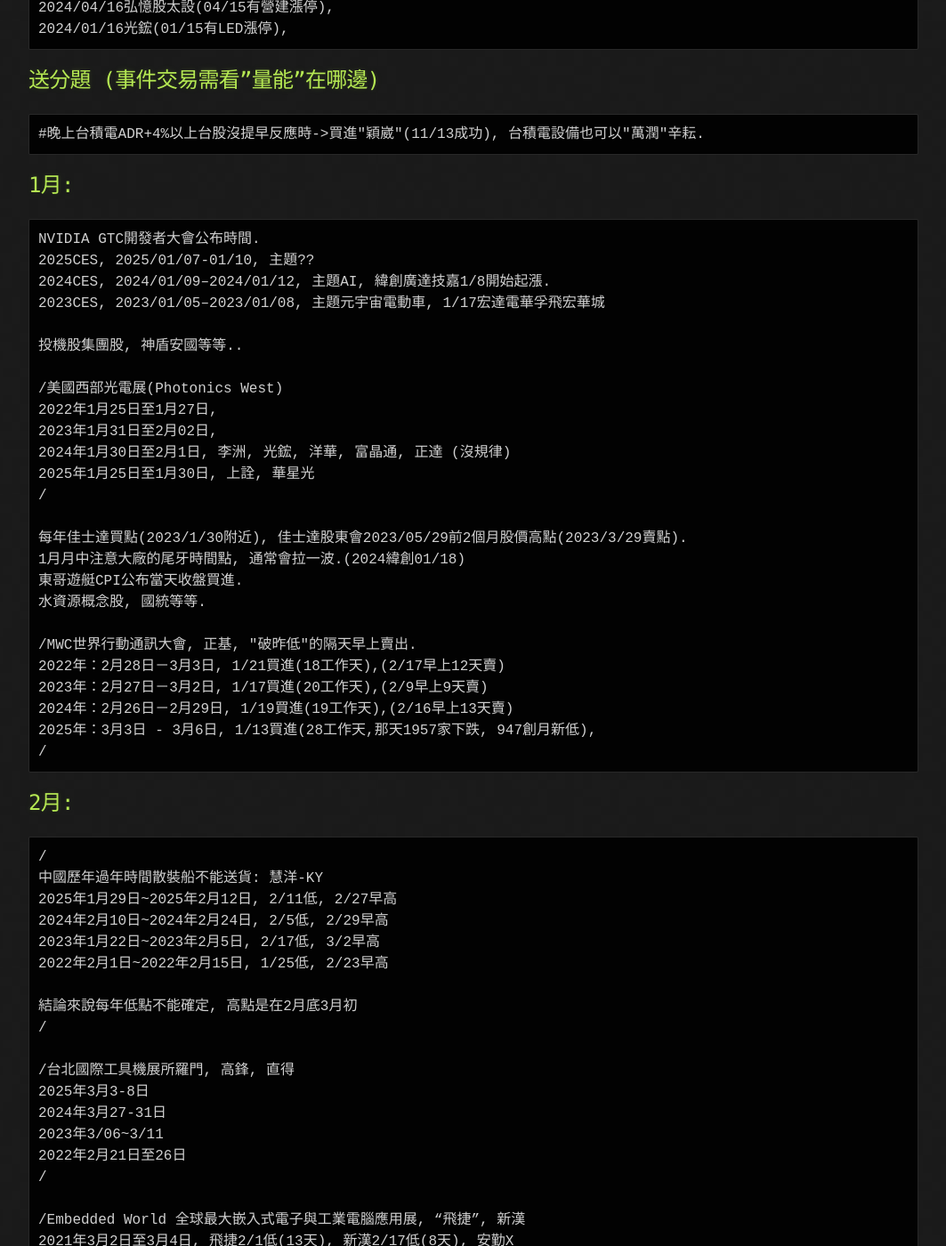
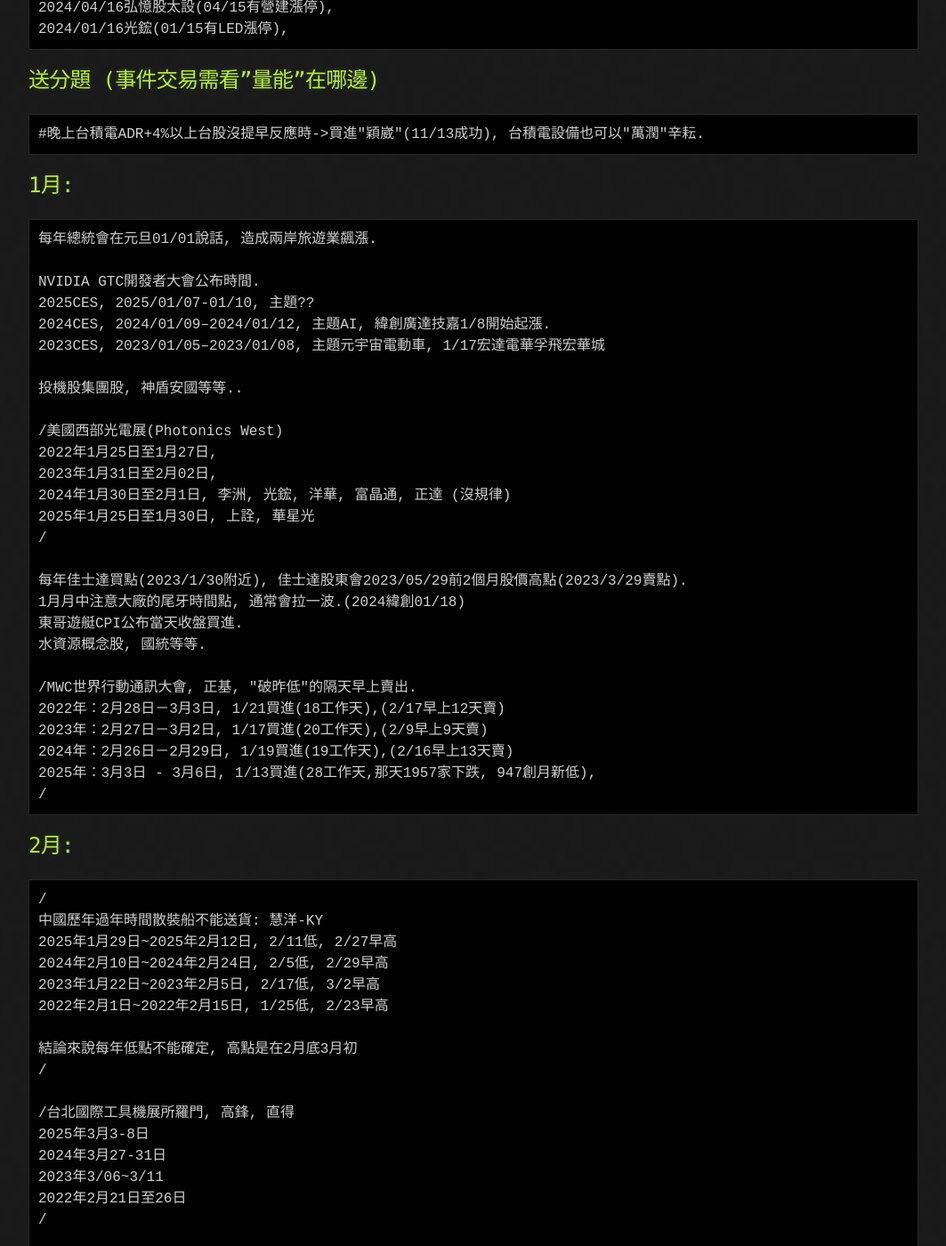
Before and after one commit to lepg5487/Stock_God, a Jekyll site: the page built from experience.md, in a window 1280 px wide and 1400 px high, scrolled down 1573 px. Shown: the whole window at 89% size, without its empty margins (108-1171 px from the left). Built offline with Jekyll 4.4.1, drawn with Linux system fonts in a browser that asks for light colours; our own code applies the rules of GitHub Pages for plain Markdown files.

Commit message:
Update experience.md

````diff
--- a/experience.md
+++ b/experience.md
@@ -64,6 +64,8 @@
 ```
 ## 1月:
 ```
+每年總統會在元旦01/01說話, 造成兩岸旅遊業飆漲.
+
 NVIDIA GTC開發者大會公布時間.
 2025CES, 2025/01/07-01/10, 主題??
 2024CES, 2024/01/09–2024/01/12, 主題AI, 緯創廣達技嘉1/8開始起漲.
````
